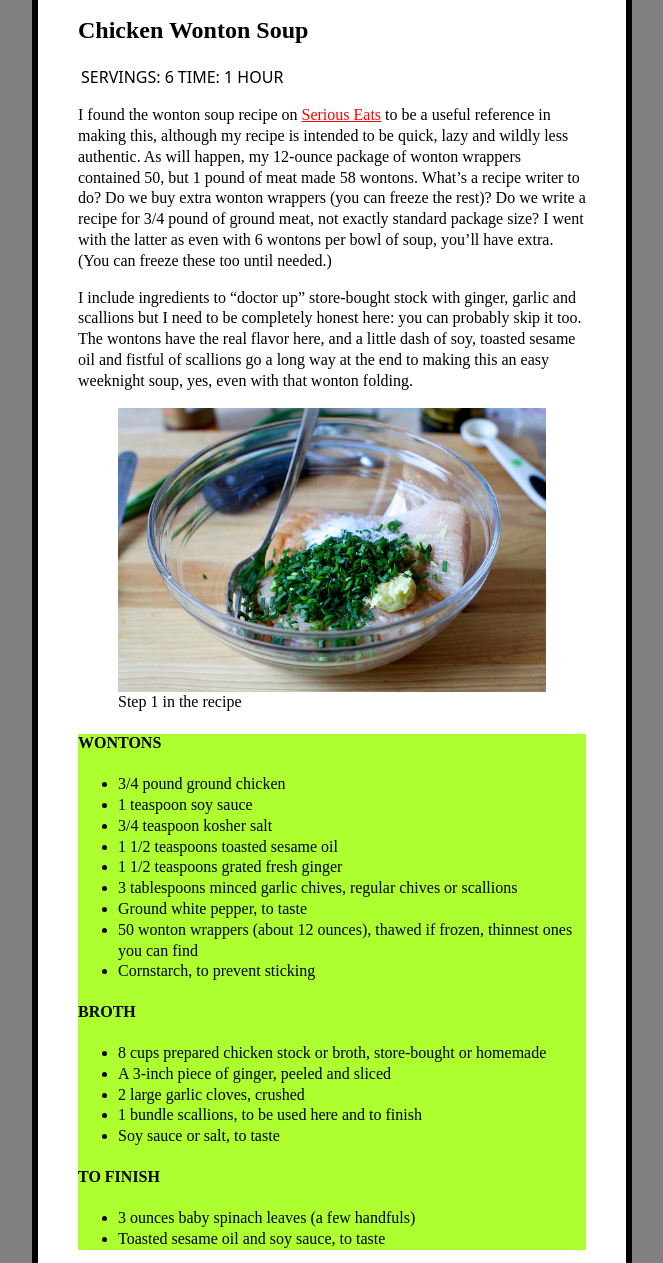
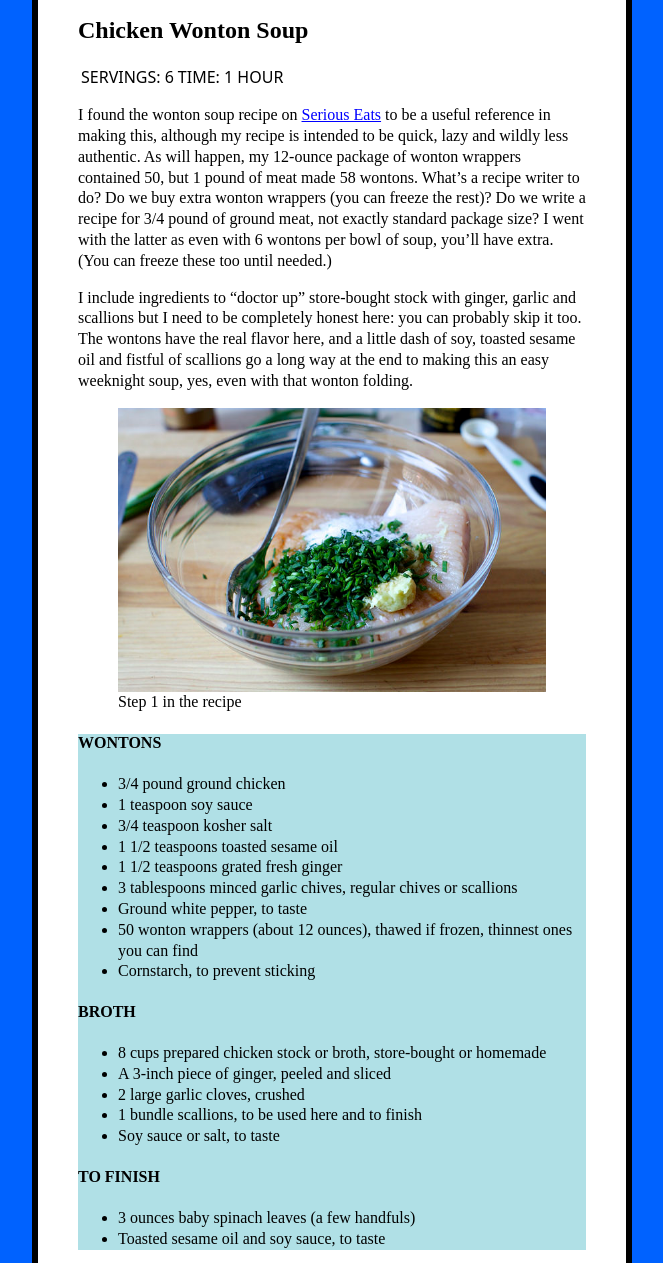
Before and after one commit to gelogonza/i360, a plain HTML site: page Project 1 Demo Day 1/chicken-wonton-soup.html in a window 1280 px wide. Shown: the part 981-2244 px from the top of the page, without its empty margins (308-971 px from the left). Drawn offline with Linux system fonts and the light colour scheme.

Commit message:
some new additions for this class repository

```diff
--- a/Project 1 Demo Day 1/css/style.css
+++ b/Project 1 Demo Day 1/css/style.css
@@ -20,7 +20,7 @@
     General
 ******************************************/
 body {
-    background-color: gray
+    background-color: #0062ff;
 }
 .container {
     border: 6px solid black;
@@ -49,10 +49,10 @@ p, li, figcaption {
     Links
 ******************************************/
 a:link, a:visited{
-    color: red
+    color: blue
 }
 a:hover, a:active{
-    color: green;
+    color: powderblue
 }
 
 
@@ -70,5 +70,5 @@ img {
     Page
 ******************************************/
 .highlight {
-    background-color: greenyellow;
+    background-color: powderblue;
 }
```
